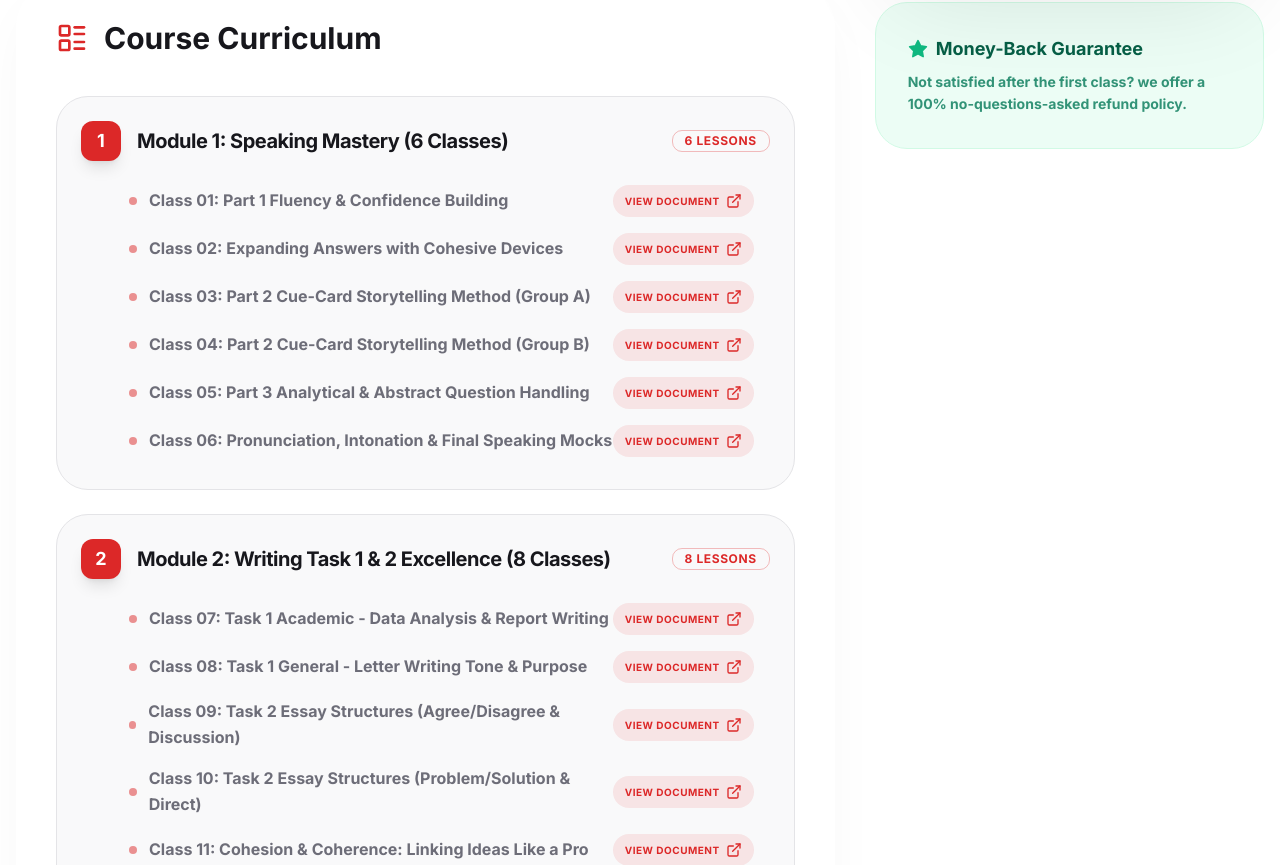
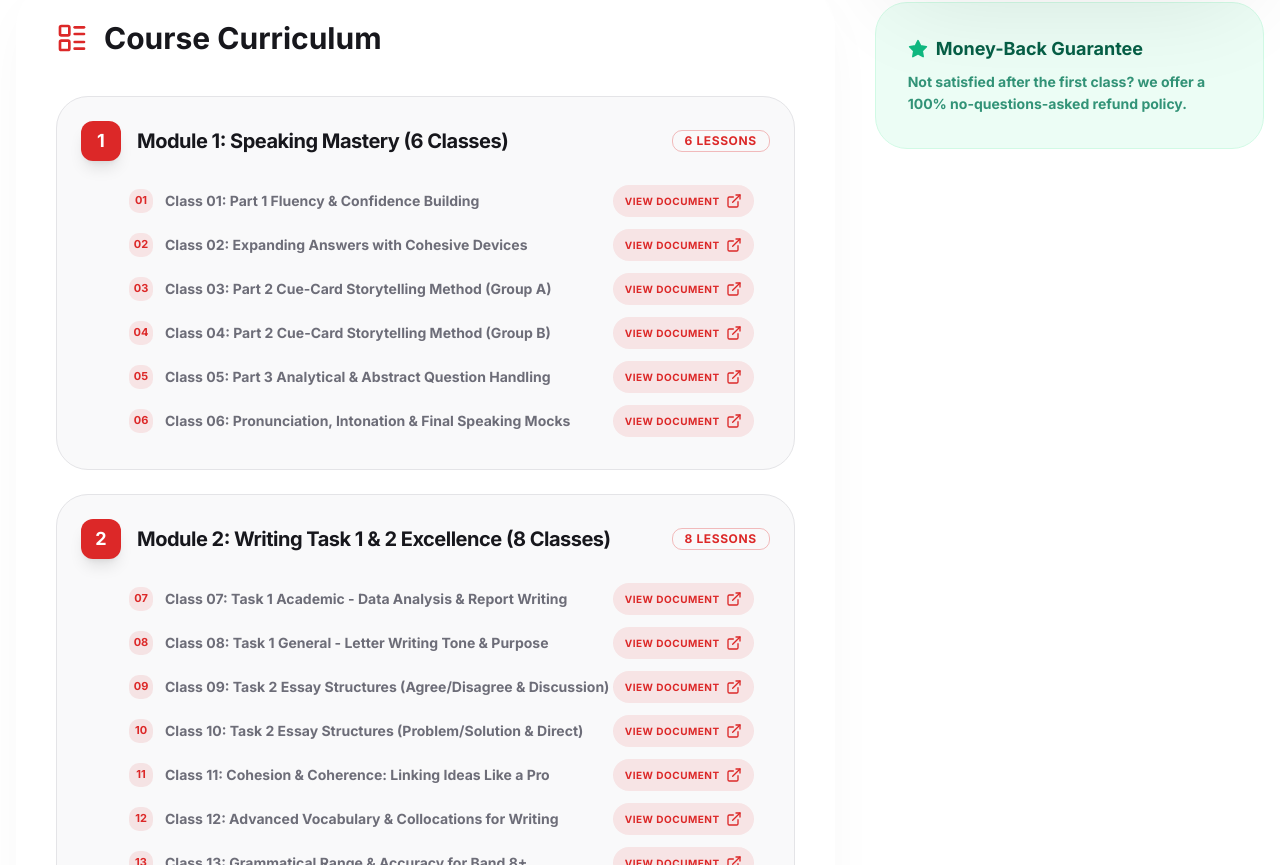
Before and after one commit to naimprince010-ship-it/ielts-band9-library, a React (Vite) app: page /courses/ielts-masterclass in a window 1280 px wide. Shown: the part 895-1760 px from the top of the page. Built offline with nearby package versions, Linux system fonts and the light colour scheme; no server answers; the database is empty.

Commit message:
fix: add lesson serial numbers and sort curriculum by class order

```diff
--- a/src/pages/CourseDetailPage.tsx
+++ b/src/pages/CourseDetailPage.tsx
@@ -135,13 +135,35 @@ export function CourseDetailPage() {
             </div>
 
             {/* Curriculum Card */}
-            {course.curriculum && (
+            {course.curriculum && (() => {
+              // Sort each module's lessons by their class number for correct serial order
+              const sortedCurriculum = course.curriculum.map(mod => ({
+                ...mod,
+                lessons: [...mod.lessons].sort((a, b) => {
+                  const getNum = (l: string | { title: string; lessonId?: string }) => {
+                    const t = typeof l === 'string' ? l : l.title;
+                    const m = t.match(/Class\s*(\d+)/i);
+                    return m ? parseInt(m[1]) : 9999;
+                  };
+                  return getNum(a) - getNum(b);
+                })
+              }));
+
+              // Calculate global lesson counter offset per module
+              const moduleOffsets: number[] = [];
+              let runningCount = 0;
+              sortedCurriculum.forEach(mod => {
+                moduleOffsets.push(runningCount);
+                runningCount += mod.lessons.length;
+              });
+
+              return (
                 <div className="bg-card rounded-[3rem] p-10 shadow-[0_20px_60px_-15px_rgba(0,0,0,0.05)]">
                   <h2 className="text-3xl font-black text-foreground mb-10 flex items-center gap-4">
                     <LayoutList className="h-8 w-8 text-accent" /> Course Curriculum
                   </h2>
                   <div className="space-y-6">
-                  {course.curriculum.map((mod, i) => (
+                    {sortedCurriculum.map((mod, i) => (
                       <div key={i} className="group overflow-hidden rounded-[2rem] border border-border bg-muted/50 hover:bg-card hover:shadow-xl transition-all duration-300">
                         <div className="p-6 flex items-center justify-between">
                            <div className="flex items-center gap-4">
@@ -157,17 +179,21 @@ export function CourseDetailPage() {
                            </Badge>
                         </div>
                         <div className="px-10 pb-8 pl-[4.5rem]">
-                        <ul className="space-y-4">
+                          <ul className="space-y-3">
                             {mod.lessons.map((lesson, j) => {
                               const isObject = typeof lesson !== 'string';
                               const title = isObject ? lesson.title : lesson;
                               const hasLink = isObject && lesson.lessonId;
+                              const globalNum = moduleOffsets[i] + j + 1;
+                              const displayNum = String(globalNum).padStart(2, '0');
 
                               return (
                                 <li key={j} className="flex items-center justify-between group/lesson">
                                   <div className="flex items-center gap-3 text-muted-foreground font-bold group-hover/lesson:text-foreground transition-colors">
-                                  <span className="h-2 w-2 rounded-full bg-accent/50 group-hover/lesson:bg-accent transition-colors"></span>
-                                  {title}
+                                    <span className="h-6 w-6 rounded-md bg-accent/10 text-accent flex items-center justify-center text-[11px] font-black flex-shrink-0 group-hover/lesson:bg-accent group-hover/lesson:text-white transition-all">
+                                      {displayNum}
+                                    </span>
+                                    <span className="text-sm">{title}</span>
                                   </div>
                                   {hasLink && (
                                     <Link to={`/lesson/${lesson.lessonId}`} target="_blank" rel="noopener noreferrer">
@@ -186,7 +212,8 @@ export function CourseDetailPage() {
                     ))}
                   </div>
                 </div>
-            )}
+              );
+            })()}
 
             {/* About the Instructor */}
             <div className="bg-foreground rounded-[3rem] p-12 text-white overflow-hidden relative">
```
Lines whose indentation alone changed are shown as unchanged.
